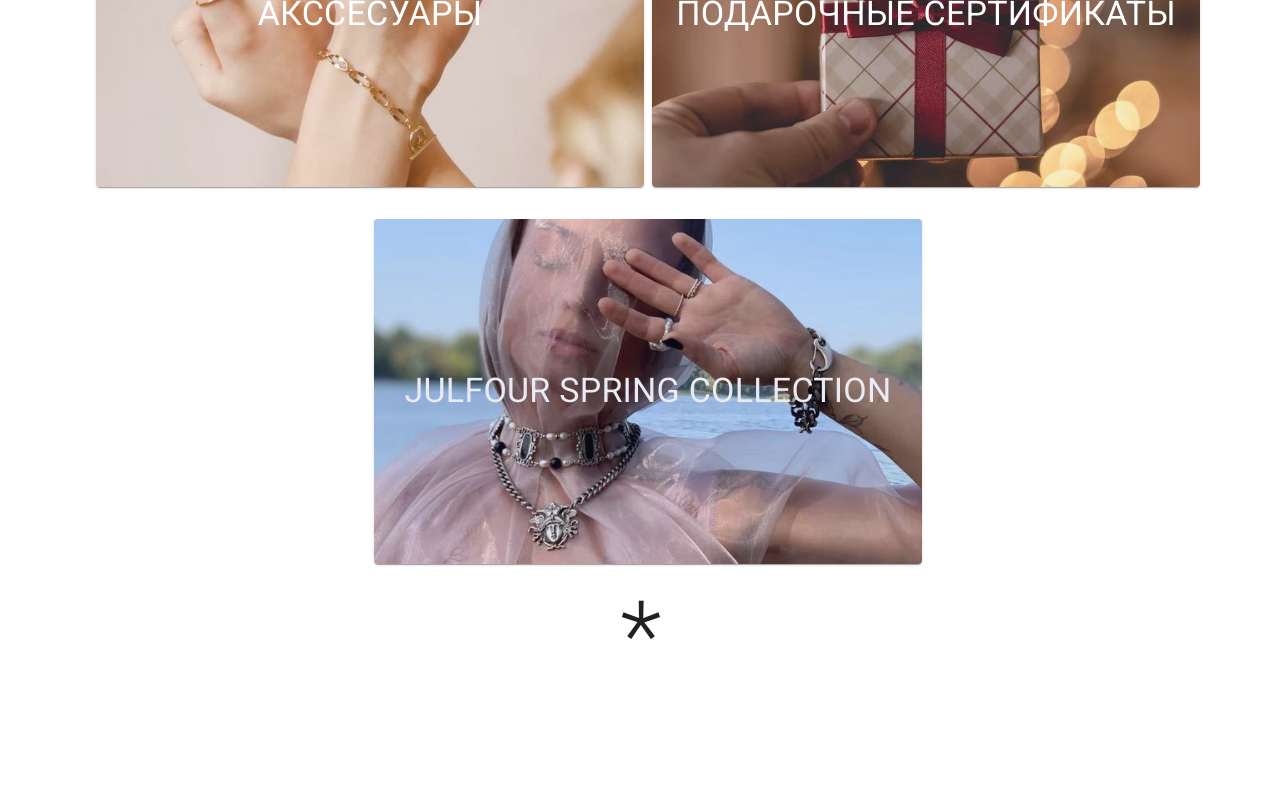
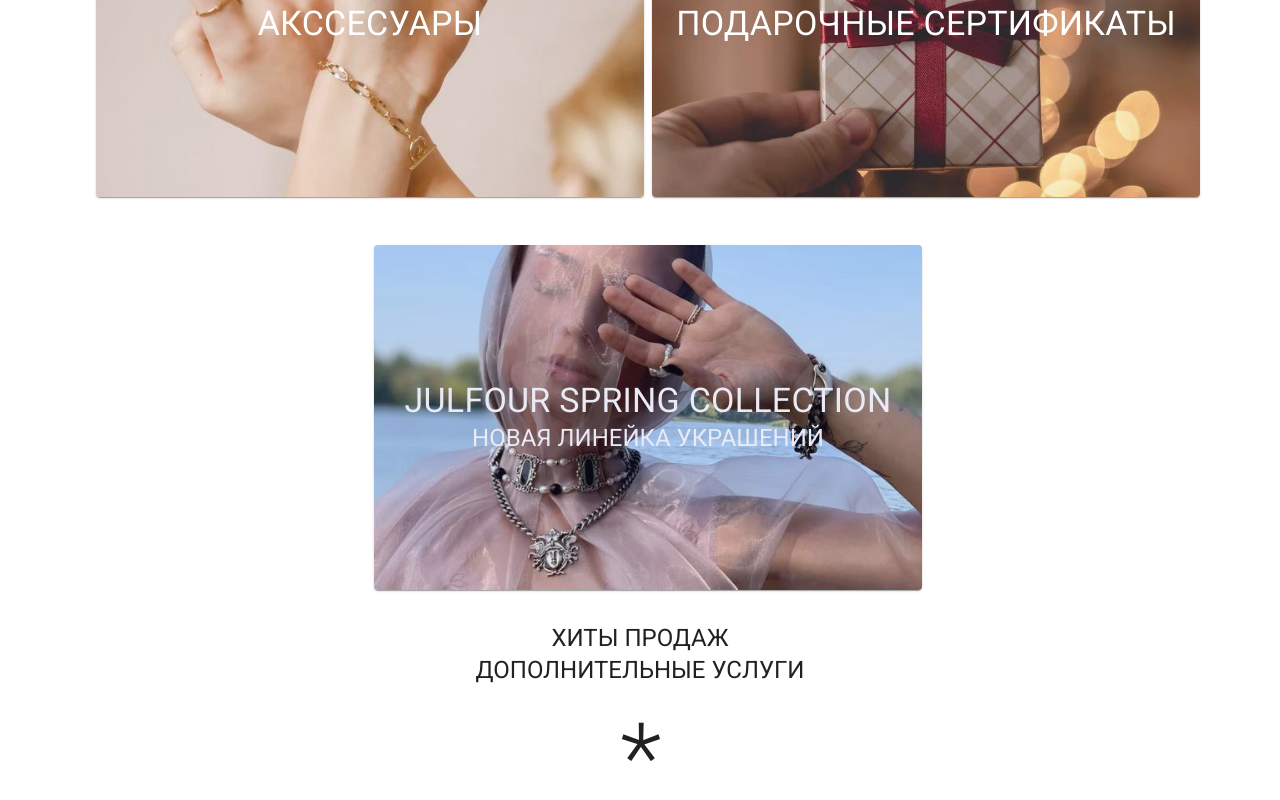
Before and after one commit to kaczynski77/julfor-jewelery, a Next.js app: page / in a window 1280 px wide. Shown: the part 1136-1936 px from the top of the page. Before the commit the page ends 1828 px from the top, so only its background shows below. Built offline with nearby package versions, Linux system fonts and the light colour scheme.

Commit message:
layout first part

```diff
--- a/pages/index.jsx
+++ b/pages/index.jsx
@@ -23,6 +23,24 @@
       name: 'JULFOUR SPRING COLLECTION',
       description: 'Новая линейка украшений',
       image: '/images/banner.jpg',
+    },
+  ];
+
+  const servicesData = [
+    {
+      name: 'На заказ',
+      description: 'Создаём украшения по вашим эскизам или фото',
+      image: '/images/custom.jpg',
+    },
+    {
+      name: 'Реставрация',
+      description: 'Даём любимым украшения вторую жизнь',
+      image: '/images/restore.jpg',
+    },
+    {
+      name: 'Мастер классы',
+      description: 'Создаём украшения по вашим эскизам или фото',
+      image: '/images/pendants.jpg',
     },
   ];
 
@@ -52,7 +70,7 @@
     <Layout>
       <Container xs={{ display: 'none' }}>
         <Box sx={{ paddingTop: { xs: 0, xl: 2 }, textAlign: 'center' }}>
-          <Typography variant="h6" sx={{ textTransform: 'uppercase' }}>
+          <Typography variant="h4" sx={{ textTransform: 'uppercase' }}>
             украшения ручной работы
           </Typography>
         </Box>
@@ -155,7 +173,9 @@
                   padding: { sx: 0 },
                 }}
               >
-                <Card sx={{ position: 'relative', marginTop: 2 }}>
+                <Card
+                  sx={{ position: 'relative', marginTop: 4, marginBottom: 4 }}
+                >
                   <Box
                     sx={{
                       position: 'absolute',
@@ -176,6 +196,7 @@
                       }}
                     >
                       {' '}
+                      <Box>
                         <Typography
                           variant="h4"
                           color="white"
@@ -183,6 +204,14 @@
                         >
                           JULFOUR SPRING COLLECTION
                         </Typography>
+                        <Typography
+                          variant="h5"
+                          color="white"
+                          sx={{ textTransform: 'uppercase' }}
+                        >
+                          Новая линейка украшений
+                        </Typography>
+                      </Box>
                       <Box
                         sx={{
                           position: 'absolute',
@@ -207,6 +236,16 @@
             </Grid>
           </Box>
         </Box>
+        <Box sx={{ textAlign: 'center' }}>
+          <Typography variant="h5" sx={{ textTransform: 'uppercase' }}>
+            Хиты Продаж
+          </Typography>
+        </Box>
+        <Box sx={{ textAlign: 'center' }}>
+          <Typography variant="h5" sx={{ textTransform: 'uppercase' }}>
+            Дополнительные услуги
+          </Typography>
+        </Box>
       </Container>
     </Layout>
   );
```
Lines whose indentation alone changed are shown as unchanged.
